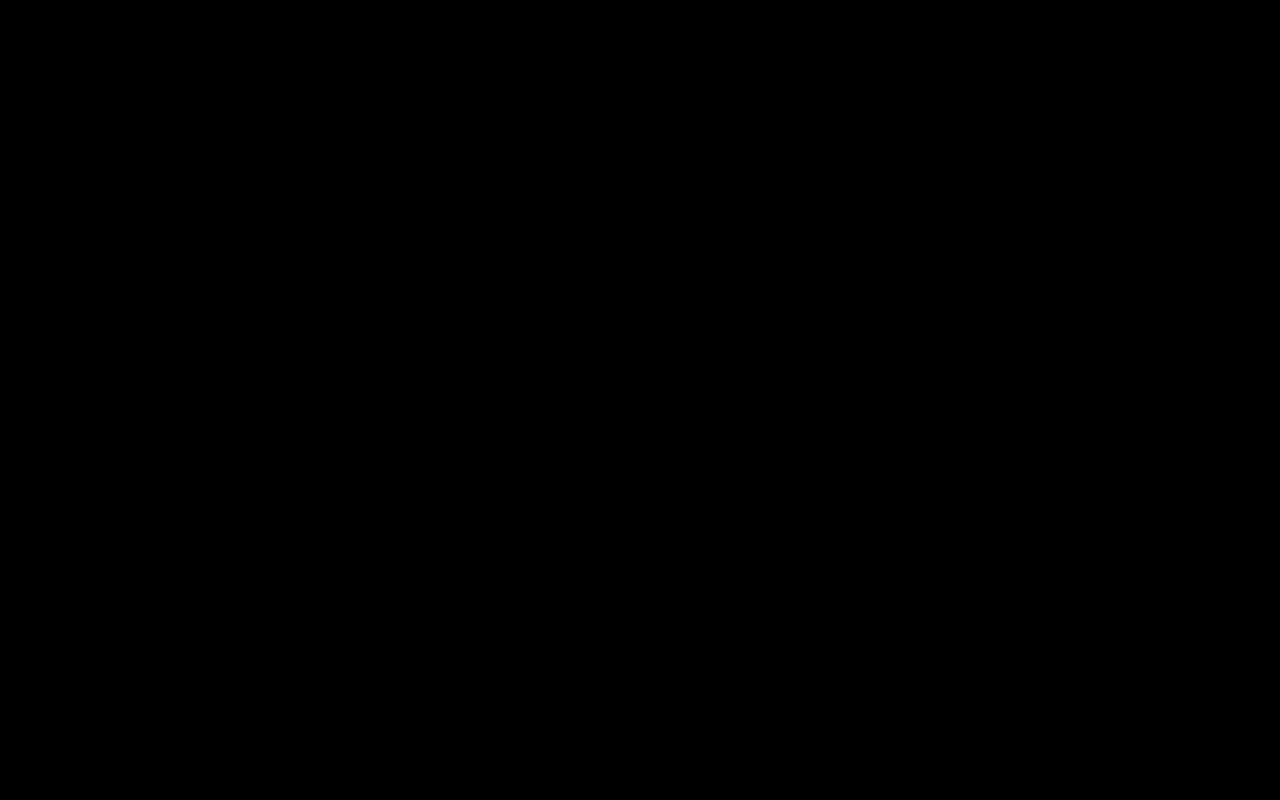
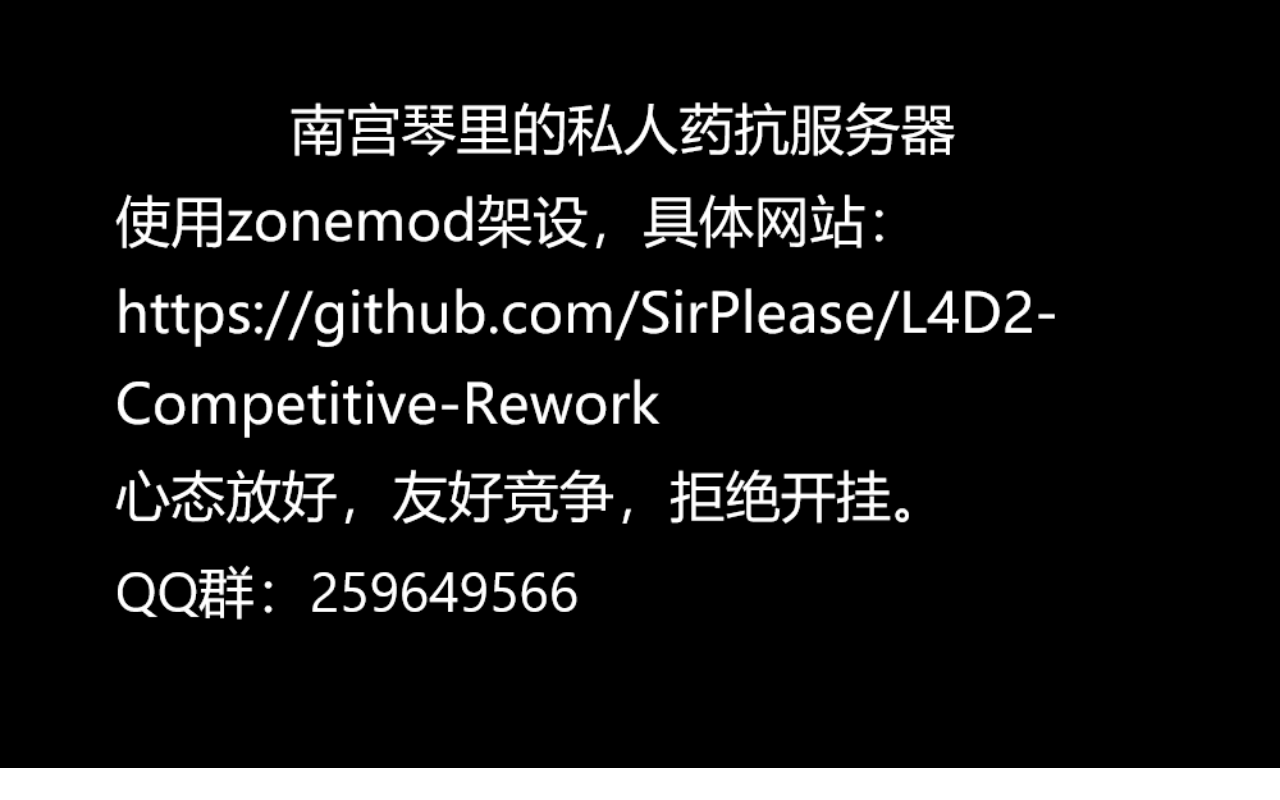
Before and after one commit to KotoriMinamiya/zonemodserver, a plain HTML site: page index.html in a window 1280 px wide. Drawn offline with Linux system fonts and the light colour scheme.

Commit message:
Update index.html

```diff
--- a/index.html
+++ b/index.html
@@ -2,7 +2,7 @@
 	<head>
 		<title>Kotori Zonemod Server</title>
 	</head>
-	<body style="margin:0px;padding:0px;background:#000000;overflow-y:hidden;">
-		<"background-image : url(https://kotoriminamiya.github.io/zonemodserver/index.png);background-repeat : no-repeat;background-size:100%;background-attachment: fixed;">
+	<body>
+	<body style="background-image : url(https://kotoriminamiya.github.io/zonemodserver/index.png);background-repeat : no-repeat;background-size:100%;background-attachment: fixed;">
 	</body>
 </html>
```
